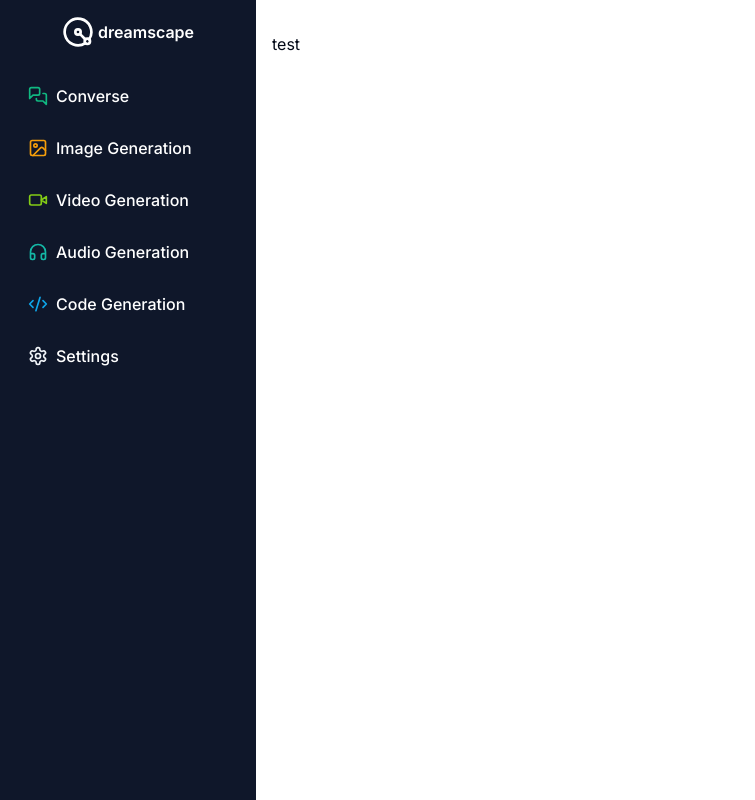
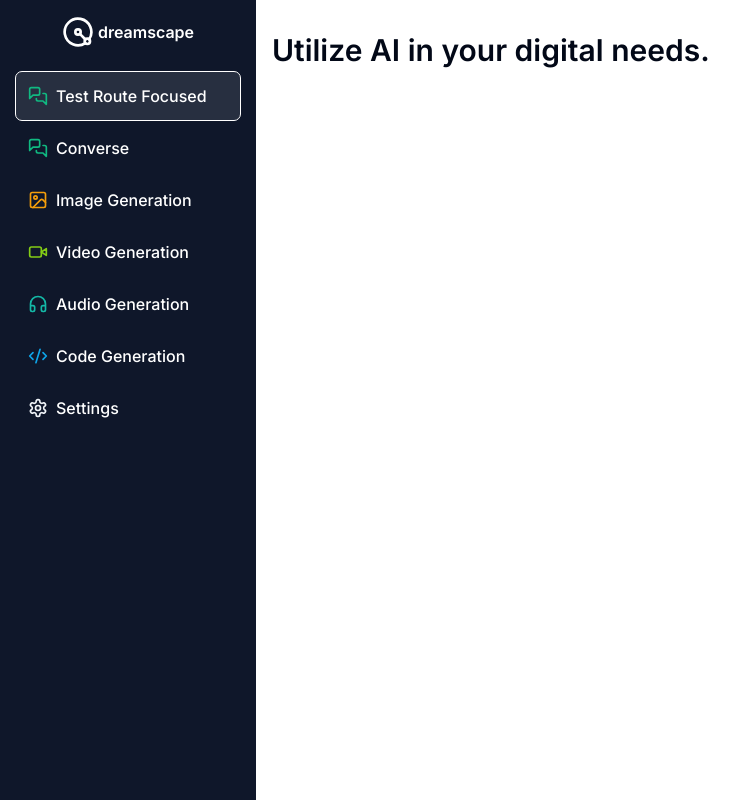
Before and after one commit to jdichh/saas-next2, a Next.js app: page /dashboard in a window 1280 px wide. Shown: the whole page, without its empty margins (0-755 px from the left). Built offline with nearby package versions, Linux system fonts and the light colour scheme.

Commit message:
style: adding h2 to dashboard, improving semantics

```diff
--- a/src/app/(dashboard)/(routes)/dashboard/page.tsx
+++ b/src/app/(dashboard)/(routes)/dashboard/page.tsx
@@ -1,7 +1,9 @@
 export default function Page() {
   return (
-    <div>
-      <p>test</p>
-    </div>
+    <main className="md:ml-[17rem]">
+      <div className="mb-8 space-y-4">
+        <h2 className="text-2xl font-semibold text-center md:text-3xl md:text-left">Utilize AI in your digital needs.</h2>
+      </div>
+    </main>
   );
 }
--- a/src/app/(dashboard)/layout.tsx
+++ b/src/app/(dashboard)/layout.tsx
@@ -8,11 +8,11 @@ export default function DashboardLayout({
 }) {
   return (
     <div className="relative h-full">
-      <div className="hidden h-full md:w-64 md:flex md:flex-col md:fixed md:inset-y-0 z-[100]">
+      <header className="hidden h-full md:w-64 md:flex md:flex-col md:fixed md:inset-y-0 z-[100]">
         <Sidebar />
-      </div>
+      </header>
       <Navbar />
-      <main className="md:pl-[17rem]">{children}</main>
+      {children}
     </div>
   );
 }
--- a/src/components/navbar.tsx
+++ b/src/components/navbar.tsx
@@ -3,11 +3,11 @@ import MobileSidebar from "./mobile-sidebar";
 
 export default function Navbar() {
   return (
-    <header className="flex items-center p-4">
+    <div className="flex items-center p-4">
       <MobileSidebar />
       <div className="flex w-full justify-end">
         <UserButton afterSignOutUrl="/" />
       </div>
-    </header>
+    </div>
   );
 }
--- a/src/components/sidebar.tsx
+++ b/src/components/sidebar.tsx
@@ -11,7 +11,7 @@ export default function Sidebar() {
   const pathName = usePathname();
 
   return (
-    <div className="flex flex-col h-full space-y-4 p-4 text-white bg-slate-900">
+    <nav className="flex flex-col h-full space-y-4 p-4 text-white bg-slate-900">
       <Link href="/dashboard">
         <h1 className="flex flex-row items-center justify-center gap-1 font-semibold hover:text-sky-400 group transition">
           <RadiusIcon className="group-hover:text-sky-400 transition h-8 w-8" />
@@ -24,7 +24,10 @@ export default function Sidebar() {
             <Link
               href={link.href}
               key={link.href}
-              className="flex group p-3 w-full justify-start font-medium cursor-pointer hover:bg-white/10 rounded-md transition ease-in-out"
+              className={cn(
+                "flex group p-3 w-full justify-start font-medium cursor-pointer hover:bg-white/10 rounded-md transition ease-in-out",
+                pathName === link.href ? "bg-white/10 outline outline-1" : ""
+              )}
             >
               <div className="flex items-center gap-2">
                 <link.icon className={cn("h-5 w-5", link.color)} /> {link.title}
@@ -33,6 +36,6 @@ export default function Sidebar() {
           </li>
         ))}
       </ul>
-    </div>
+    </nav>
   );
 }
--- a/src/lib/data.ts
+++ b/src/lib/data.ts
@@ -1,6 +1,12 @@
 import { Code2Icon, HeadphonesIcon, ImageIcon, MessagesSquare, SettingsIcon, VideoIcon } from "lucide-react";
 
 export const links = [
+    {
+        title: "Test Route Focused",
+        icon: MessagesSquare,
+        href: "/dashboard",
+        color: "text-emerald-500"
+    },
     {
         title: "Converse",
         icon: MessagesSquare,
```
